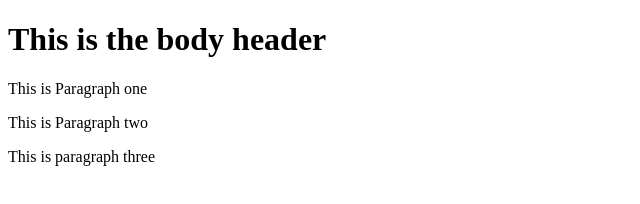
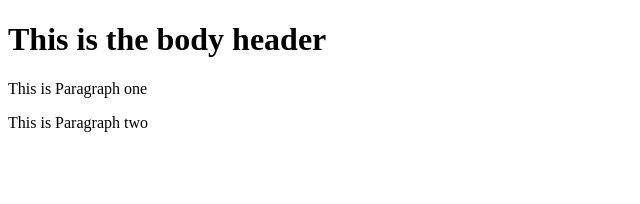
Before and after one commit to HamzaTUC/COURSERA_GIT, a plain HTML site: page index.html in a window 1280 px wide. Shown: the whole page, without its empty margins (0-640 px from the left). Drawn offline with Linux system fonts and the light colour scheme.

Commit message:
fourth commit

```diff
--- a/index.html
+++ b/index.html
@@ -12,7 +12,6 @@
     <h1>This is the body header</h1>
     <p>This is Paragraph one </p>
     <p>This is Paragraph two</p>
-    <p>This is paragraph three </p>
 </body>
 
 </html>
```
